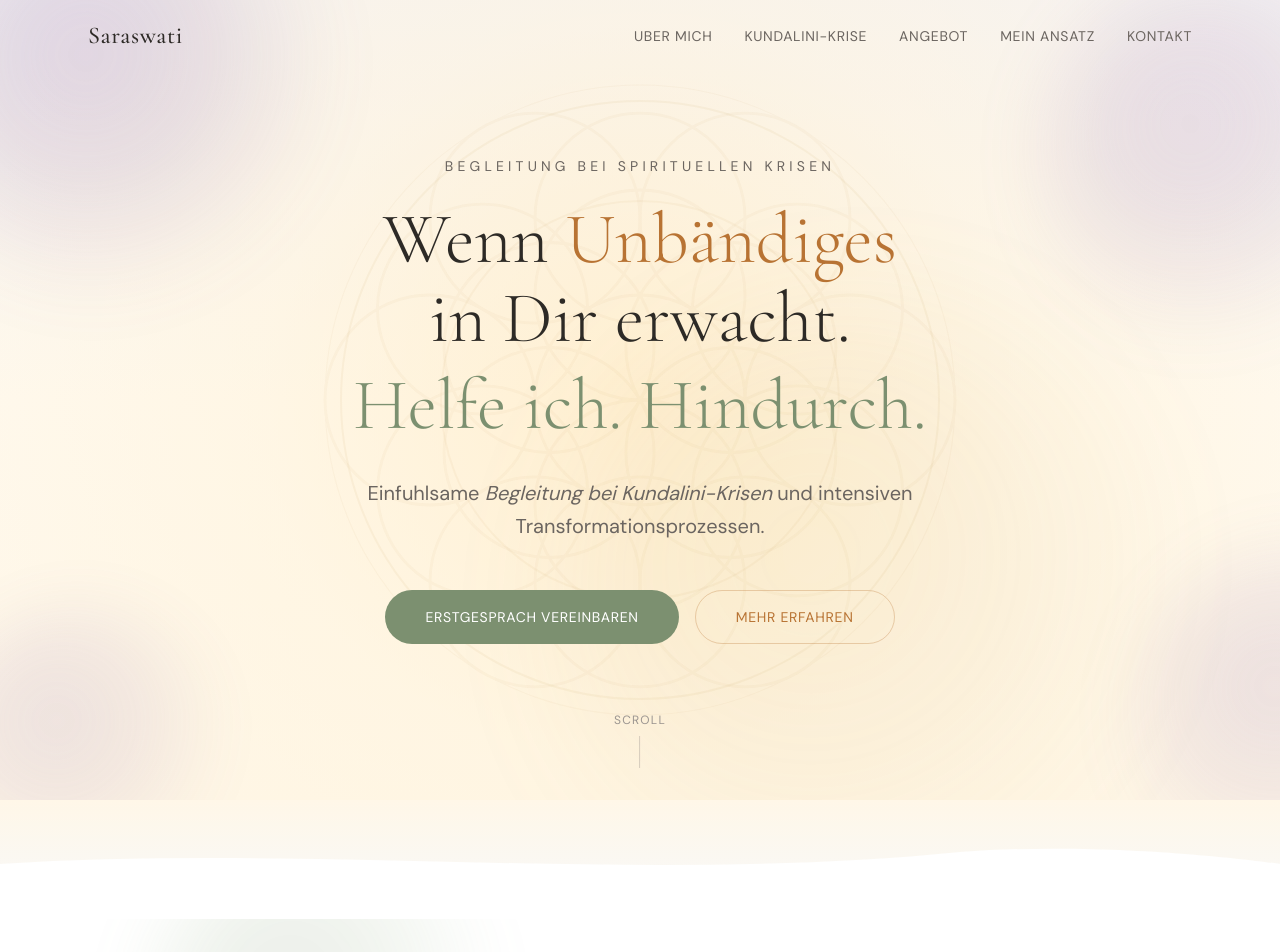
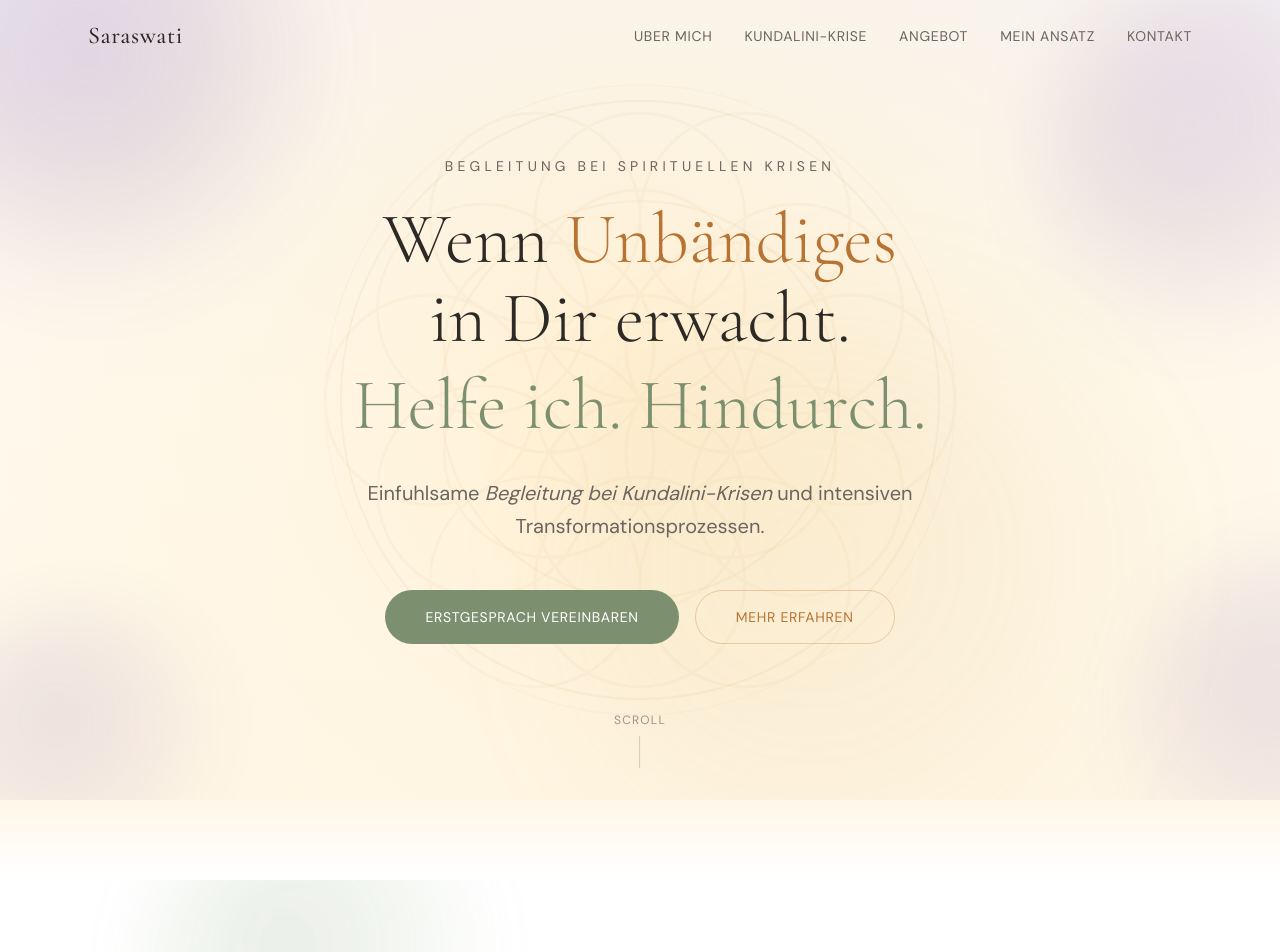
Before and after one commit to restitutio777/yoga-coaching-britta-iven, a Next.js app: page / in a window 1280 px wide. Shown: the top 952 px of the page. Built offline with nearby package versions, Linux system fonts and the light colour scheme.

Commit message:
Replace wave dividers with smooth gradient section transitions
Co-Authored-By: Claude Opus 4.7 <noreply@anthropic.com>

```diff
--- a/src/app/page.tsx
+++ b/src/app/page.tsx
@@ -5,23 +5,23 @@ import { ServicesSection } from "@/components/ServicesSection";
 import { ApproachSection } from "@/components/ApproachSection";
 import { TestimonialsSection } from "@/components/TestimonialsSection";
 import { ContactSection } from "@/components/ContactSection";
-import { WaveDivider } from "@/components/WaveDivider";
+import { SectionTransition } from "@/components/SectionTransition";
 
 export default function Home() {
   return (
     <>
       <HeroSection />
-      <WaveDivider fillColor="#ffffff" fromColor="#FFF7E8" variant="gentle" />
+      <SectionTransition from="#FFF7E8" to="#ffffff" height="sm" />
       <AboutSection />
-      <WaveDivider fillColor="#FAF8F4" fromColor="#ffffff" variant="flowing" />
+      <SectionTransition from="#ffffff" to="#FAF8F4" />
       <CrisisSection />
-      <WaveDivider fillColor="#ffffff" fromColor="#FAF8F4" variant="breath" />
+      <SectionTransition from="#FAF8F4" to="#ffffff" />
       <ServicesSection />
-      <WaveDivider fillColor="#F5F7F3" fromColor="#ffffff" variant="gentle" />
+      <SectionTransition from="#ffffff" to="#F5F7F3" />
       <ApproachSection />
-      <WaveDivider fillColor="#ffffff" fromColor="#F5F7F3" variant="flowing" />
+      <SectionTransition from="#F5F7F3" to="#ffffff" />
       <TestimonialsSection />
-      <WaveDivider fillColor="#FAF8F4" fromColor="#ffffff" variant="breath" />
+      <SectionTransition from="#ffffff" to="#FAF8F4" height="sm" />
       <ContactSection />
     </>
   );
--- /dev/null
+++ b/src/components/SectionTransition.tsx
@@ -0,0 +1,39 @@
+import { SectionOrnament } from "@/components/SectionOrnament";
+
+type Props = {
+  /** Section color above */
+  from: string;
+  /** Section color below */
+  to: string;
+  /** Show the seed-of-life ornament centered in the transition */
+  withOrnament?: boolean;
+  /** Transition height */
+  height?: "sm" | "md" | "lg";
+};
+
+const heights = {
+  sm: "h-16 md:h-20",
+  md: "h-24 md:h-32",
+  lg: "h-32 md:h-40",
+};
+
+export function SectionTransition({
+  from,
+  to,
+  withOrnament = false,
+  height = "md",
+}: Props) {
+  return (
+    <div
+      aria-hidden="true"
+      className={`relative w-full ${heights[height]}`}
+      style={{ background: `linear-gradient(to bottom, ${from}, ${to})` }}
+    >
+      {withOrnament && (
+        <div className="absolute inset-0 flex items-center justify-center">
+          <SectionOrnament align="center" />
+        </div>
+      )}
+    </div>
+  );
+}
--- a/src/components/WaveDivider.tsx
+++ /dev/null
@@ -1,53 +0,0 @@
-interface WaveDividerProps {
-  /** Color of the wave fill — should match the section BELOW */
-  fillColor?: string;
-  /** Color of the section ABOVE (for gradient blend) */
-  fromColor?: string;
-  /** Flip vertically (place at top of section instead of bottom) */
-  flip?: boolean;
-  /** Wave shape variant */
-  variant?: "gentle" | "flowing" | "breath";
-}
-
-export function WaveDivider({
-  fillColor = "var(--color-cream)",
-  fromColor,
-  flip = false,
-  variant = "gentle",
-}: WaveDividerProps) {
-  const paths: Record<string, string> = {
-    gentle:
-      "M0,80 C360,55 720,105 1080,65 C1260,50 1440,80 1440,80 L1440,150 L0,150 Z",
-    flowing:
-      "M0,75 C480,95 960,55 1440,75 L1440,150 L0,150 Z",
-    breath:
-      "M0,85 C240,65 720,100 1200,55 C1360,70 1440,85 1440,85 L1440,150 L0,150 Z",
-  };
-
-  return (
-    <div
-      className={`relative w-full overflow-hidden leading-none ${
-        flip ? "rotate-180" : ""
-      }`}
-      style={{ marginBottom: flip ? 0 : -1, marginTop: flip ? -1 : 0 }}
-      aria-hidden="true"
-    >
-      {/* Gradient blend above the wave for smooth transition */}
-      {fromColor && (
-        <div
-          className="absolute top-0 left-0 right-0 h-full"
-          style={{
-            background: `linear-gradient(to bottom, ${fromColor}, transparent 60%)`,
-          }}
-        />
-      )}
-      <svg
-        viewBox="0 0 1440 150"
-        preserveAspectRatio="none"
-        className="relative w-full h-[80px] md:h-[120px] block"
-      >
-        <path d={paths[variant]} fill={fillColor} fillOpacity="1" />
-      </svg>
-    </div>
-  );
-}
```
